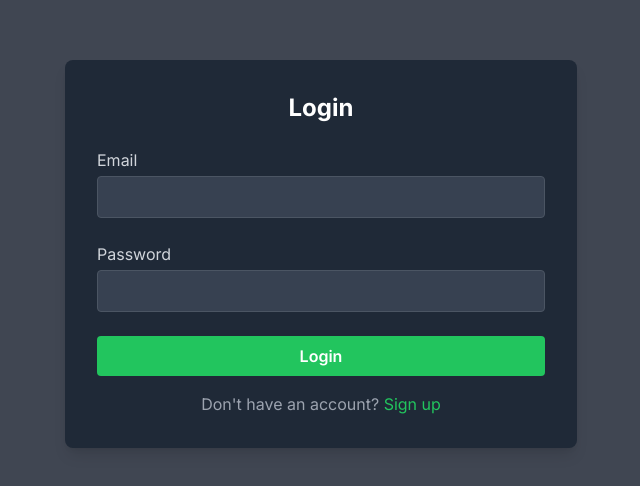
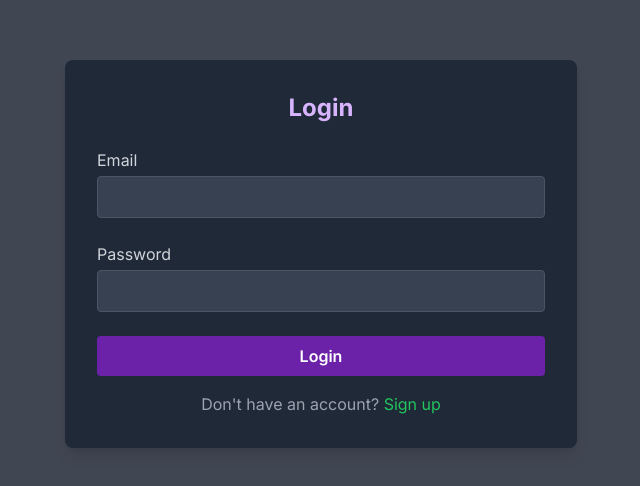
Before and after one commit to HD-Devcamp-Africa/jamblocc, a React (Vite) app in the folder jamblock/: page /login in a window 1280 px wide. Shown: the part 146-632 px from the top of the page, without its empty margins (319-959 px from the left). Built offline with nearby package versions, Linux system fonts and the light colour scheme; no server answers; what thirdweb would draw is missing.

Commit message:
Change color of button for signup and login page

```diff
--- a/jamblock/src/components/FeaturesCard.tsx
+++ b/jamblock/src/components/FeaturesCard.tsx
@@ -66,7 +66,7 @@ function FeaturesCard() {
                       d={item.icon}
                     />
                   </svg>
-                  <h2 className="ml-4 text-xl font-bold">{item.title}</h2>
+                  <h2 className="ml-4 md:text-xl font-bold">{item.title}</h2>
                 </div>
                 <p className="mt-2 text-gray-400 text-sm text-justify">
                   {item.description}
--- a/jamblock/src/pages/LoginPage.tsx
+++ b/jamblock/src/pages/LoginPage.tsx
@@ -69,7 +69,7 @@ const LoginPage: React.FC = () => {
           animation: "slide-up 0.5s ease-out",
         }}
       >
-        <h2 className="text-xl md:text-2xl font-bold text-white text-center mb-6">
+        <h2 className="text-xl md:text-2xl font-bold text-purple-300 text-center mb-6">
           Login
         </h2>
         {errorMessage && (
@@ -102,7 +102,7 @@ const LoginPage: React.FC = () => {
           </div>
           <button
             type="submit"
-            className="w-full py-2 bg-green-500 hover:bg-green-600 transition duration-200 rounded text-white font-semibold text-sm md:text-base"
+            className="w-full py-2 bg-purple-800 hover:bg-purple-600 transition duration-200 rounded text-white font-semibold text-sm md:text-base"
             disabled={isLoading}
           >
             {isLoading ? "Logging in..." : "Login"}
--- a/jamblock/src/pages/SignupPage.tsx
+++ b/jamblock/src/pages/SignupPage.tsx
@@ -103,7 +103,7 @@ const SignupPage: React.FC = () => {
   return (
     <div className="flex items-center justify-center min-h-screen bg-gray-900 bg-opacity-80 px-4">
       <div className="bg-gray-800 rounded-lg shadow-lg p-8 w-full max-w-lg animate-slide-up">
-        <h2 className="text-xl md:text-2xl font-bold text-white text-center mb-6">
+        <h2 className="text-xl md:text-2xl font-bold text-purple-300 text-center mb-6">
           Sign Up
         </h2>
         <form onSubmit={handleSubmit} className="space-y-6">
@@ -181,7 +181,7 @@ const SignupPage: React.FC = () => {
           </div>
           <button
             type="submit"
-            className="w-full py-2 bg-green-500 hover:bg-green-600 transition duration-200 rounded text-white font-semibold text-sm md:text-base flex justify-center items-center"
+            className="w-full py-2 bg-purple-500 hover:bg-purple-600 transition duration-200 rounded text-white font-semibold text-sm md:text-base flex justify-center items-center"
           >
             {loading ? (
               <svg
```
